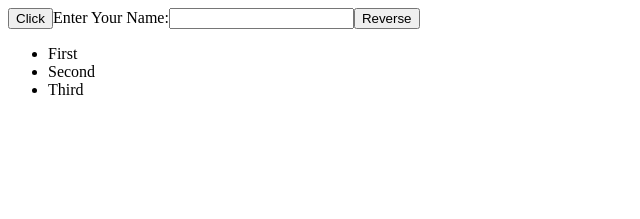
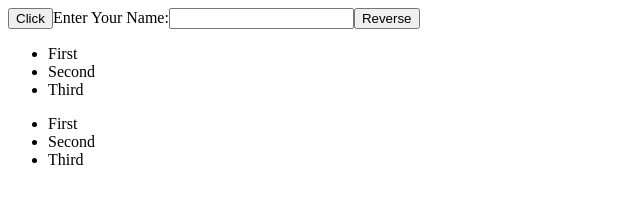
Before and after one commit to TeodorStevanovic/React_Event_Handlers, a React (Vite) app: page / in a window 1280 px wide. Shown: the top 219 px of the page, without its empty margins (0-640 px from the left). Built offline with nearby package versions, Linux system fonts and the light colour scheme.

Commit message:
Add MyListTwo component with click handler for list items

```diff
--- /dev/null
+++ b/src/MyListTwo.jsx
@@ -0,0 +1,20 @@
+import React from "react";
+
+const MyListTwo = ({ items }) => {
+  const clickedId = (id) => {
+    const item = items.find((i) => i.id === id);
+    console.log("Clicked", item.name);
+  };
+
+  return (
+    <ul>
+      {items.map((item) => (
+        <li key={item.id} onClick={() => clickedId(item.id)}>
+          {item.name}
+        </li>
+      ))}
+    </ul>
+  );
+};
+
+export default MyListTwo;
--- a/src/main.jsx
+++ b/src/main.jsx
@@ -1,7 +1,8 @@
 import { createRoot } from "react-dom/client";
 import MyButton from "./Mybutton";
-import Myinput from "./Myinput";
+import Myinput from "./MyInput";
 import MyList from "./MyList";
+import MyListTwo from "./MyListTwo";
 
 const items = [
   { id: 0, name: "First" },
@@ -14,5 +15,6 @@ createRoot(document.getElementById("root")).render(
     <MyButton>Click</MyButton>
     <Myinput>Enter Your Name:</Myinput>
     <MyList>Reverse</MyList>
+    <MyListTwo items={items}/>
   </>
 );
```
